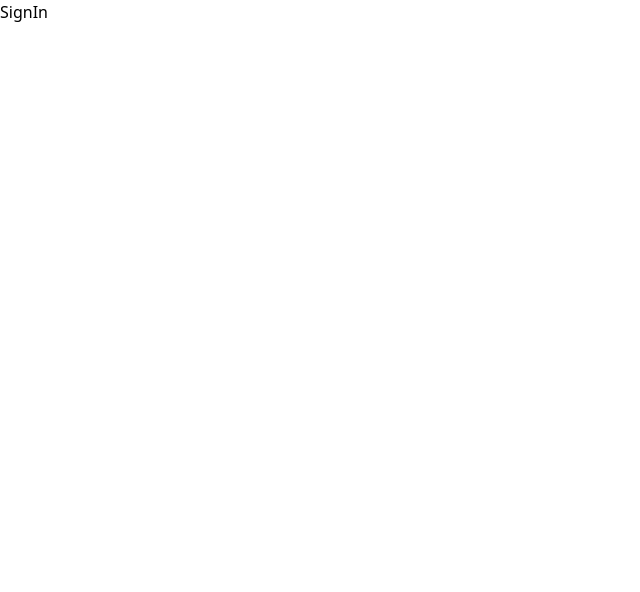
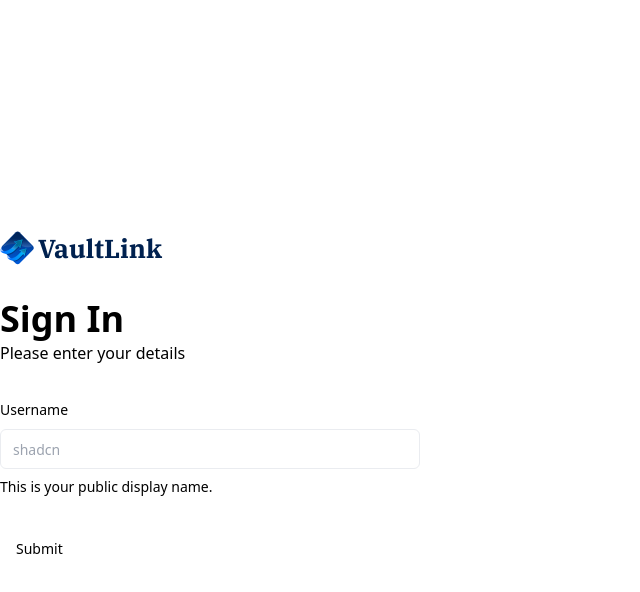
Before and after one commit to Shreyashdeep/banking-management-system, a Next.js app: page /sign-in in a window 1280 px wide. Shown: the top 592 px of the page, without its empty margins (0-640 px from the left). Built offline with nearby package versions, Linux system fonts and the light colour scheme.

Commit message:
implement sign-up form

```diff
--- a/app/(auth)/sign-in/page.tsx
+++ b/app/(auth)/sign-in/page.tsx
@@ -1,8 +1,11 @@
+import Authform from '@/components/Authform'
 import React from 'react'
 
 function SignIn() {
   return (
-    <div>SignIn</div>
+    <search className='flex-centre size-full max-sm:px-6'>
+       <Authform type="sign-in"/>
+    </search>
   )
 }
 
--- a/app/(auth)/sign-up/page.jsx
+++ b/app/(auth)/sign-up/page.jsx
@@ -1,8 +1,11 @@
+import Authform from '@/components/Authform'
 import React from 'react'
 
 function SignUp() {
   return (
-    <div>SignUp</div>
+    <search className='flex-centre size-full max-sm:px-6'>
+       <Authform type="sign-up"/>
+    </search>
   )
 }
 
--- /dev/null
+++ b/components/Authform.tsx
@@ -0,0 +1,99 @@
+"use client";
+import Link from "next/link";
+import React, { use, useState } from "react";
+import Image from "next/image";
+
+import { z } from "zod";
+import { zodResolver } from "@hookform/resolvers/zod";
+import { useForm } from "react-hook-form";
+import { Button } from "@/components/ui/button";
+import {
+  Form,
+  FormControl,
+  FormDescription,
+  FormField,
+  FormItem,
+  FormLabel,
+  FormMessage,
+} from "@/components/ui/form";
+import { Input } from "@/components/ui/input";
+
+const formSchema = z.object({
+  username: z.string().min(2, {
+    message: "Username must be at least 2 characters.",
+  }),
+});
+
+const Authform = ({ type }: { type: string }) => {
+  const [user, setUser] = useState(null);
+  // 1. Define your form.
+  const form = useForm<z.infer<typeof formSchema>>({
+    resolver: zodResolver(formSchema),
+    defaultValues: {
+      username: "",
+    },
+  });
+
+  // 2. Define a submit handler.
+  function onSubmit(values: z.infer<typeof formSchema>) {
+    // Do something with the form values.
+    // ✅ This will be type-safe and validated.
+    console.log(values);
+  }
+  return (
+    <section className="auth-form">
+      <header className="flex flex-col gap-5 md:gap-8">
+        <Link href="/" className="cursor-pointer items-center flex gap-1 ">
+          <Image
+            src="/icons/logo.svg"
+            width={34}
+            height={34}
+            alt="VaultLink logo"
+          />
+          <h1 className="text-26 font-ibm-plex-serif font-bold text-black-1">
+            VaultLink
+          </h1>
+        </Link>
+        <div className="flex flex-col gap-1 md:gap-3">
+          <h1 className="text-24 lg:text-36 font-semibold text-grey-900">
+            {user ? "Link Account" : type == "sign-in" ? "Sign In" : "Sign Up"}
+            <p className="text-16 font-normal text-grey-600">
+              {user
+                ? "Link your account to get started "
+                : "Please enter your details"}
+            </p>
+          </h1>
+        </div>
+      </header>
+      {user ? (
+        <div className="flex flex-col gap-4">{/*Plasid*/}</div>
+      ) : (
+        <>
+          <Form {...form}>
+            <form onSubmit={form.handleSubmit(onSubmit)} className="space-y-8">
+              <FormField
+                control={form.control}
+                name="username"
+                render={({ field }) => (
+                  <FormItem>
+                    <FormLabel>Username</FormLabel>
+                    <FormControl>
+                      <Input placeholder="shadcn" {...field} />
+                    </FormControl>
+                    <FormDescription>
+                      This is your public display name.
+                    </FormDescription>
+                    <FormMessage />
+                  </FormItem>
+                )}
+              />
+              <Button type="submit">Submit</Button>
+            </form>
+          </Form>
+        </>
+      )}
+    </section>
+  );
+};
+
+export default Authform;
--- /dev/null
+++ b/components/ui/form.tsx
@@ -0,0 +1,178 @@
+"use client"
+
+import * as React from "react"
+import * as LabelPrimitive from "@radix-ui/react-label"
+import { Slot } from "@radix-ui/react-slot"
+import {
+  Controller,
+  ControllerProps,
+  FieldPath,
+  FieldValues,
+  FormProvider,
+  useFormContext,
+} from "react-hook-form"
+
+import { cn } from "@/lib/utils"
+import { Label } from "@/components/ui/label"
+
+const Form = FormProvider
+
+type FormFieldContextValue<
+  TFieldValues extends FieldValues = FieldValues,
+  TName extends FieldPath<TFieldValues> = FieldPath<TFieldValues>
+> = {
+  name: TName
+}
+
+const FormFieldContext = React.createContext<FormFieldContextValue>(
+  {} as FormFieldContextValue
+)
+
+const FormField = <
+  TFieldValues extends FieldValues = FieldValues,
+  TName extends FieldPath<TFieldValues> = FieldPath<TFieldValues>
+>({
+  ...props
+}: ControllerProps<TFieldValues, TName>) => {
+  return (
+    <FormFieldContext.Provider value={{ name: props.name }}>
+      <Controller {...props} />
+    </FormFieldContext.Provider>
+  )
+}
+
+const useFormField = () => {
+  const fieldContext = React.useContext(FormFieldContext)
+  const itemContext = React.useContext(FormItemContext)
+  const { getFieldState, formState } = useFormContext()
+
+  const fieldState = getFieldState(fieldContext.name, formState)
+
+  if (!fieldContext) {
+    throw new Error("useFormField should be used within <FormField>")
+  }
+
+  const { id } = itemContext
+
+  return {
+    id,
+    name: fieldContext.name,
+    formItemId: `${id}-form-item`,
+    formDescriptionId: `${id}-form-item-description`,
+    formMessageId: `${id}-form-item-message`,
+    ...fieldState,
+  }
+}
+
+type FormItemContextValue = {
+  id: string
+}
+
+const FormItemContext = React.createContext<FormItemContextValue>(
+  {} as FormItemContextValue
+)
+
+const FormItem = React.forwardRef<
+  HTMLDivElement,
+  React.HTMLAttributes<HTMLDivElement>
+>(({ className, ...props }, ref) => {
+  const id = React.useId()
+
+  return (
+    <FormItemContext.Provider value={{ id }}>
+      <div ref={ref} className={cn("space-y-2", className)} {...props} />
+    </FormItemContext.Provider>
+  )
+})
+FormItem.displayName = "FormItem"
+
+const FormLabel = React.forwardRef<
+  React.ElementRef<typeof LabelPrimitive.Root>,
+  React.ComponentPropsWithoutRef<typeof LabelPrimitive.Root>
+>(({ className, ...props }, ref) => {
+  const { error, formItemId } = useFormField()
+
+  return (
+    <Label
+      ref={ref}
+      className={cn(error && "text-destructive", className)}
+      htmlFor={formItemId}
+      {...props}
+    />
+  )
+})
+FormLabel.displayName = "FormLabel"
+
+const FormControl = React.forwardRef<
+  React.ElementRef<typeof Slot>,
+  React.ComponentPropsWithoutRef<typeof Slot>
+>(({ ...props }, ref) => {
+  const { error, formItemId, formDescriptionId, formMessageId } = useFormField()
+
+  return (
+    <Slot
+      ref={ref}
+      id={formItemId}
+      aria-describedby={
+        !error
+          ? `${formDescriptionId}`
+          : `${formDescriptionId} ${formMessageId}`
+      }
+      aria-invalid={!!error}
+      {...props}
+    />
+  )
+})
+FormControl.displayName = "FormControl"
+
+const FormDescription = React.forwardRef<
+  HTMLParagraphElement,
+  React.HTMLAttributes<HTMLParagraphElement>
+>(({ className, ...props }, ref) => {
+  const { formDescriptionId } = useFormField()
+
+  return (
+    <p
+      ref={ref}
+      id={formDescriptionId}
+      className={cn("text-sm text-muted-foreground", className)}
+      {...props}
+    />
+  )
+})
+FormDescription.displayName = "FormDescription"
+
+const FormMessage = React.forwardRef<
+  HTMLParagraphElement,
+  React.HTMLAttributes<HTMLParagraphElement>
+>(({ className, children, ...props }, ref) => {
+  const { error, formMessageId } = useFormField()
+  const body = error ? String(error?.message) : children
+
+  if (!body) {
+    return null
+  }
+
+  return (
+    <p
+      ref={ref}
+      id={formMessageId}
+      className={cn("text-sm font-medium text-destructive", className)}
+      {...props}
+    >
+      {body}
+    </p>
+  )
+})
+FormMessage.displayName = "FormMessage"
+
+export {
+  useFormField,
+  Form,
+  FormItem,
+  FormLabel,
+  FormControl,
+  FormDescription,
+  FormMessage,
+  FormField,
+}
--- /dev/null
+++ b/components/ui/input.tsx
@@ -0,0 +1,25 @@
+import * as React from "react"
+
+import { cn } from "@/lib/utils"
+
+export interface InputProps
+  extends React.InputHTMLAttributes<HTMLInputElement> {}
+
+const Input = React.forwardRef<HTMLInputElement, InputProps>(
+  ({ className, type, ...props }, ref) => {
+    return (
+      <input
+        type={type}
+        className={cn(
+          "flex h-10 w-full rounded-md border border-input bg-background px-3 py-2 text-sm ring-offset-background file:border-0 file:bg-transparent file:text-sm file:font-medium placeholder:text-muted-foreground focus-visible:outline-none focus-visible:ring-2 focus-visible:ring-ring focus-visible:ring-offset-2 disabled:cursor-not-allowed disabled:opacity-50",
+          className
+        )}
+        ref={ref}
+        {...props}
+      />
+    )
+  }
+)
+Input.displayName = "Input"
+
+export { Input }
--- /dev/null
+++ b/components/ui/label.tsx
@@ -0,0 +1,26 @@
+"use client"
+
+import * as React from "react"
+import * as LabelPrimitive from "@radix-ui/react-label"
+import { cva, type VariantProps } from "class-variance-authority"
+
+import { cn } from "@/lib/utils"
+
+const labelVariants = cva(
+  "text-sm font-medium leading-none peer-disabled:cursor-not-allowed peer-disabled:opacity-70"
+)
+
+const Label = React.forwardRef<
+  React.ElementRef<typeof LabelPrimitive.Root>,
+  React.ComponentPropsWithoutRef<typeof LabelPrimitive.Root> &
+    VariantProps<typeof labelVariants>
+>(({ className, ...props }, ref) => (
+  <LabelPrimitive.Root
+    ref={ref}
+    className={cn(labelVariants(), className)}
+    {...props}
+  />
+))
+Label.displayName = LabelPrimitive.Root.displayName
+
+export { Label }
--- a/package.json
+++ b/package.json
@@ -9,7 +9,9 @@
     "lint": "next lint"
   },
   "dependencies": {
+    "@hookform/resolvers": "^3.9.0",
     "@radix-ui/react-dialog": "^1.1.1",
+    "@radix-ui/react-label": "^2.1.0",
     "@radix-ui/react-slot": "^1.1.0",
     "chat.js": "^1.0.2",
     "class-variance-authority": "^0.7.0",
@@ -21,8 +23,10 @@
     "react-chartjs-2": "^5.2.0",
     "react-countup": "^6.5.3",
     "react-dom": "^18",
+    "react-hook-form": "^7.52.2",
     "tailwind-merge": "^2.4.0",
-    "tailwindcss-animate": "^1.0.7"
+    "tailwindcss-animate": "^1.0.7",
+    "zod": "^3.23.8"
   },
   "devDependencies": {
     "@types/node": "^20",
```
Also changed, not shown: 1 other file (tests, documents, lock files or other folders).
